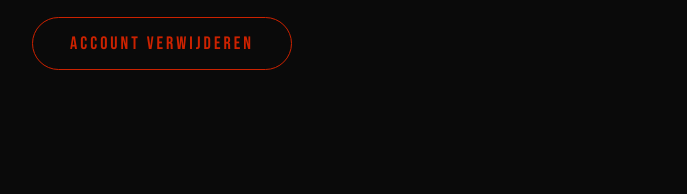
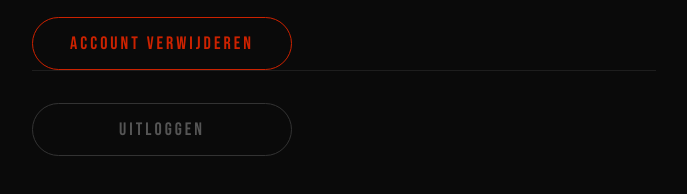
Before and after one commit to arnoceo-ops/arno-blog, a Next.js app: page /bot/account in a window 1280 px wide. Shown: the part 1389-1583 px from the top of the page, without its empty margins (296-983 px from the left). Before the commit the page ends 1539 px from the top, so only its background shows below. Built offline with nearby package versions, Linux system fonts and the light colour scheme; no server answers.

Commit message:
feat: uitlogknop toegevoegd aan accountpagina

```diff
--- a/app/bot/account/page.tsx
+++ b/app/bot/account/page.tsx
@@ -173,6 +173,16 @@ export default function AccountPage() {
           )}
         </div>
 
+        {/* Uitloggen */}
+        <div style={{ borderTop: '1px solid #1e1e1e', paddingTop: '32px', marginTop: 0 }}>
+          <button
+            onClick={() => signOut(() => router.push('/'))}
+            style={{ ...btn, borderColor: '#333', color: '#555' }}
+          >
+            UITLOGGEN
+          </button>
+        </div>
+
         {error && <p style={{ color: '#cc2200', fontSize: 14, letterSpacing: 1, marginTop: 24 }}>✗ {error}</p>}
 
       </div>
```
